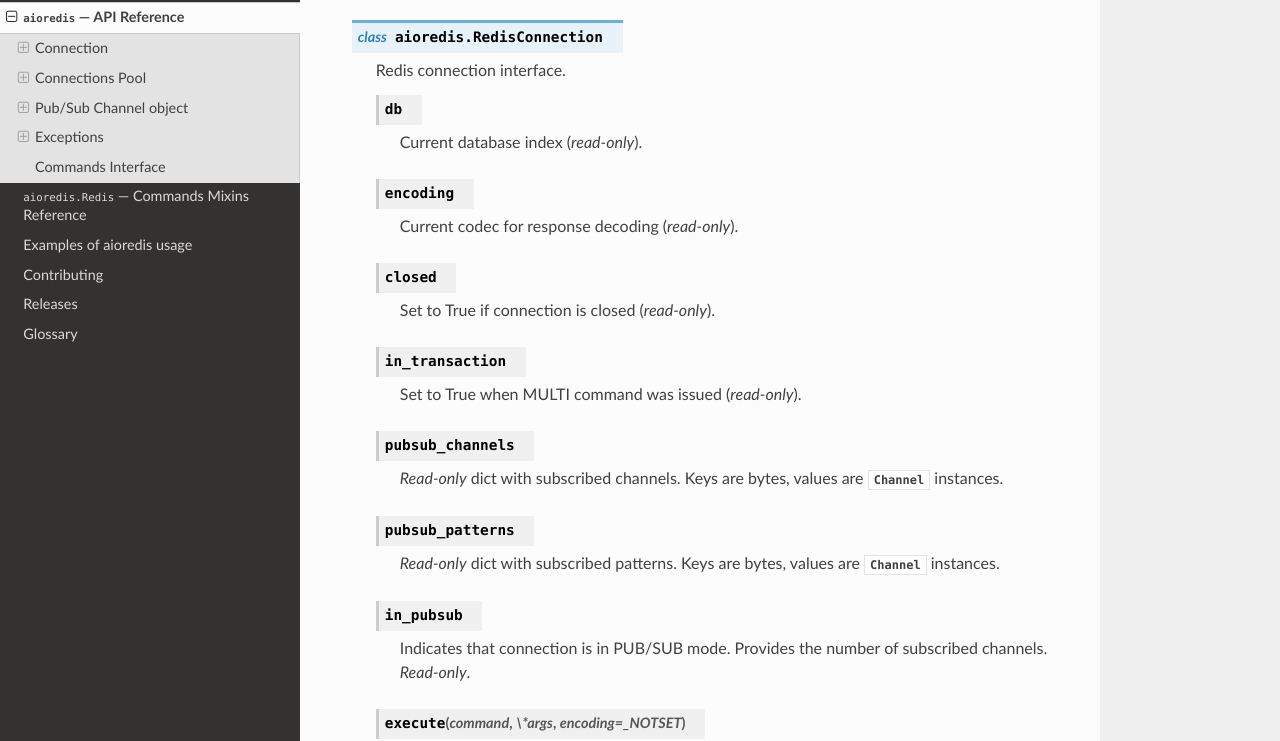
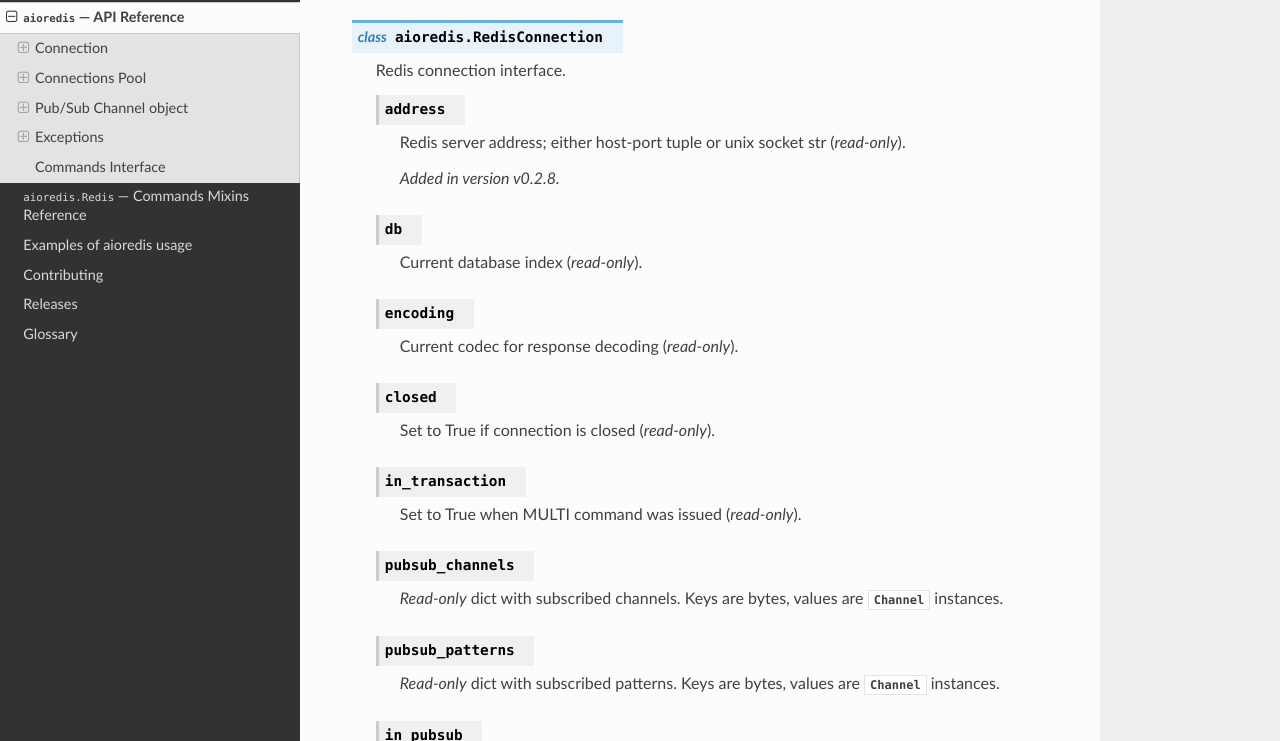
Before and after one commit to aio-libs-abandoned/aioredis-py, a Sphinx documentation site: the page built from docs/api_reference.rst, in a window 1280 px wide and 900 px high, scrolled down 554 px, cut to the strip 159-900 px from the top of the window. Built offline with Sphinx 7.4.7 and the Read the Docs theme 2.0.0, drawn with Linux system fonts in a browser that asks for light colours.

Commit message:
docs updated

```diff
--- a/docs/api_reference.rst
+++ b/docs/api_reference.rst
@@ -64,6 +64,12 @@
 .. class:: RedisConnection
 
    Redis connection interface.
+
+   .. attribute:: address
+
+      Redis server address; either host-port tuple or unix socket str (*read-only*).
+
+      .. versionadded:: v0.2.8
 
    .. attribute:: db
 
```
